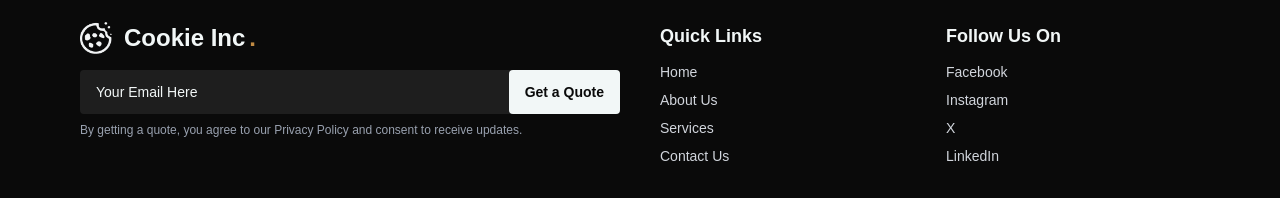
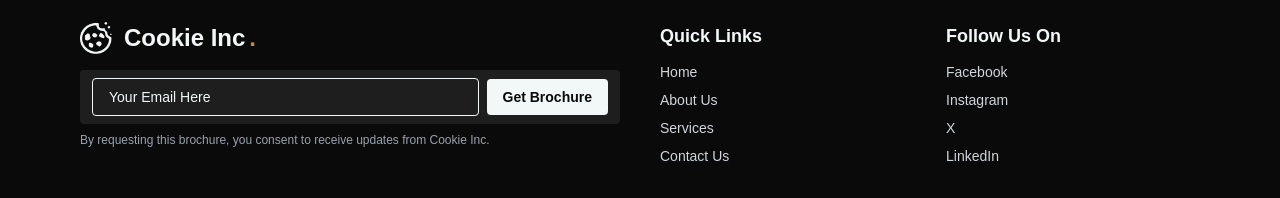
Before and after one commit to codesbycookie/cookie_website_official, a React (Vite) app: page /about-us in a window 1280 px wide. Shown: the part 2991-3189 px from the top of the page. Built offline with nearby package versions, Linux system fonts and the light colour scheme; a web font is replaced by a local one.

Commit message:
footer emailjs integration

```diff
--- a/src/pages/Components/Footer/Footer.jsx
+++ b/src/pages/Components/Footer/Footer.jsx
@@ -1,20 +1,56 @@
 /* eslint-disable no-unused-vars */
-import React from 'react';
+import React, {useState} from "react";
 import { SpinningText } from "@/components/magicui/spinning-text";
 import { footer } from "../../../../utils/content"; // adjust path if needed
+import emailjs from "emailjs-com";
+
 
 function SpinningTextBasic() {
   return (
-    <SpinningText className="md:text-3xl text-lg tracking-widest font-bold text-light-cream" radius={6}>
+    <SpinningText
+      className="md:text-3xl text-lg tracking-widest font-bold text-light-cream"
+      radius={6}
+    >
       Creativity • Care • Commitment •
     </SpinningText>
   );
 }
 
 export default function Footer() {
+  const [mail, setMail] = useState("");
+  const [isSubmitting, setIsSubmitting] = useState(false);
+  const [submitStatus, setSubmitStatus] = useState(null);
+
+  const handleSubmit = async (e) => {
+    e.preventDefault();
+    setIsSubmitting(true);
+    setSubmitStatus(null);
+
+    const serviceID = "service_vjze6ur";
+    const templateID = "template_dw2mabs";
+    const userID = "Oht2VZndlktWjLOQT";
+
+    const templateParams = {
+      from_name: "Cookie Inc. – Appointments",
+      from_email: "info@cookie.org.in",
+      email: mail,
+    };
+
+    try {
+      const res = await emailjs.send(serviceID, templateID, templateParams, userID);
+      console.log("Email sent successfully:", res.text);
+      setSubmitStatus("success");
+      setMail("");
+    } catch (error) {
+      console.error("Error sending email:", error);
+      setSubmitStatus("error");
+    } finally {
+      setIsSubmitting(false);
+    }
+  };
+
   return (
     <footer className="bg-black text-white px-6 md:px-20 py-12 relative">
-
       <div className="absolute top-0 md:end-35 end-20">
         <SpinningTextBasic />
       </div>
@@ -23,33 +59,61 @@ export default function Footer() {
         {/* Left: Logo + Email */}
         <div className="flex-1 w-full">
           <div className="flex items-center mb-4">
-            <img src={footer.company.logo} alt="Cookie logo" className="h-8 w-8 mr-3" />
+            <img
+              src={footer.company.logo}
+              alt="Cookie logo"
+              className="h-8 w-8 mr-3"
+            />
             <h2 className="text-2xl font-bold">
               {footer.company.name}
-              <span className="text-light-cream ms-1">{footer.company.highlight}</span>
+              <span className="text-light-cream ms-1">
+                {footer.company.highlight}
+              </span>
             </h2>
           </div>
-          <div className="flex items-center bg-[#1e1e1e] rounded w-full h-[44px] mb-2">
-            <input
-              type="text"
-              placeholder={footer.company.email_placeholder}
-              className="flex-1 bg-transparent px-4 text-sm text-white placeholder-white focus:outline-none"
-            />
-            <button className="hover:bg-gray-400 bg-white text-black text-sm rounded font-semibold px-4 h-full">
-              {footer.company.email_button}
-            </button>
-          </div>
-          <p className="text-xs text-gray-400 mt-1">{footer.company.description}</p>
+<div className="bg-[#1e1e1e] rounded w-full mb-2 px-3 py-2">
+  <form onSubmit={handleSubmit} className="flex w-full items-center gap-2">
+    <input
+      type="email"
+      value={mail}
+      onChange={(e) => setMail(e.target.value)}
+      placeholder={footer.company.email_placeholder}
+      className="flex-1 bg-transparent border border-white text-white placeholder-white px-4 py-2 text-sm rounded focus:outline-none"
+      required
+    />
+
+    <button
+      type="submit"
+      disabled={isSubmitting}
+      className="whitespace-nowrap hover:bg-gray-400 bg-white text-black text-sm font-semibold px-4 py-2 rounded disabled:opacity-60"
+    >
+      {isSubmitting ? "Sending..." : footer.company.email_button}
+    </button>
+  </form>
+
+  {/* Status messages below the form */}
+  {submitStatus === "success" && (
+    <p className="text-green-400 text-sm mt-2">✅ Sent successfully!</p>
+  )}
+  {submitStatus === "error" && (
+    <p className="text-red-400 text-sm mt-2">❌ Failed to send.</p>
+  )}
+</div>
+
+          <p className="text-xs text-gray-400 mt-1">
+            {footer.company.description}
+          </p>
         </div>
 
         <div className="grid grid-cols-1 md:grid-cols-2 gap-8 flex-1 mt-10 lg:mt-0">
-
           <div>
             <h3 className="text-lg font-semibold mb-3">Quick Links</h3>
             <ul className="space-y-2 text-sm text-gray-300">
               {footer.quickLinks.map((link, i) => (
                 <li key={i}>
-                  <a href={link.href} className="hover:text-white">{link.name}</a>
+                  <a href={link.href} className="hover:text-white">
+                    {link.name}
+                  </a>
                 </li>
               ))}
             </ul>
@@ -77,7 +141,6 @@ export default function Footer() {
               ))}
             </ul>
           </div>
-
         </div>
       </div>
 
--- a/utils/content.jsx
+++ b/utils/content.jsx
@@ -755,9 +755,9 @@ export const footer = {
     name: "Cookie Inc",
     logo: "/imgs/cookie_white.png",
     highlight: ".",
-    description: "By getting a quote, you agree to our Privacy Policy and consent to receive updates.",
+    description: "By requesting this brochure, you consent to receive updates from Cookie Inc.",
     email_placeholder: "Your Email Here",
-    email_button: "Get a Quote"
+    email_button: "Get Brochure"
   },
   quickLinks: [
     { name: "Home", href: "#" },
```
